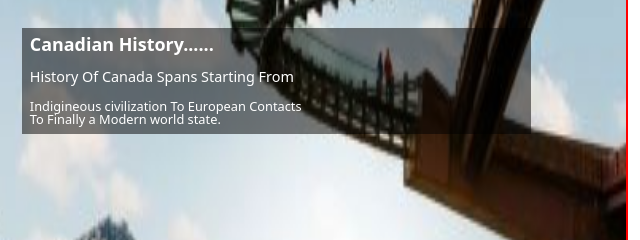
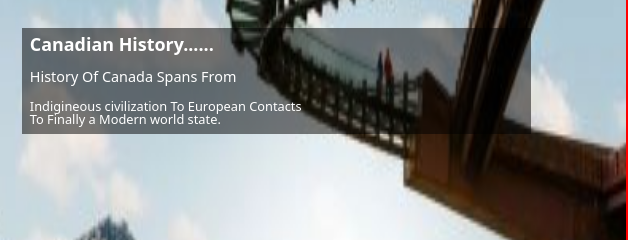
Before and after one commit to MyProfile-Page/Project-Management, a plain HTML site: page vertical-scrol-snap13.html in a window 1280 px wide. Shown: the part 342-582 px from the top of the page, 332-972 px from the left. Drawn offline with nearby package versions, Linux system fonts and the light colour scheme.

Commit message:
Add files via upload

```diff
--- a/vertical-scrol-snap13.html
+++ b/vertical-scrol-snap13.html
@@ -196,7 +196,7 @@
     <img src="canada-landescape1.JPG" alt="Description">
     <div class="caption-overlay">
 	 <div class="capdate">Canadian History......</div><br>
-    <div class="caphdr">History Of Canada Spans Starting From</div><br>
+    <div class="caphdr">History Of Canada Spans From</div><br>
     <div class="capln1">Indigineous civilization To European Contacts</div>
 	<div class="capln2">To Finally a Modern world state.</div>
 	</div>
```
